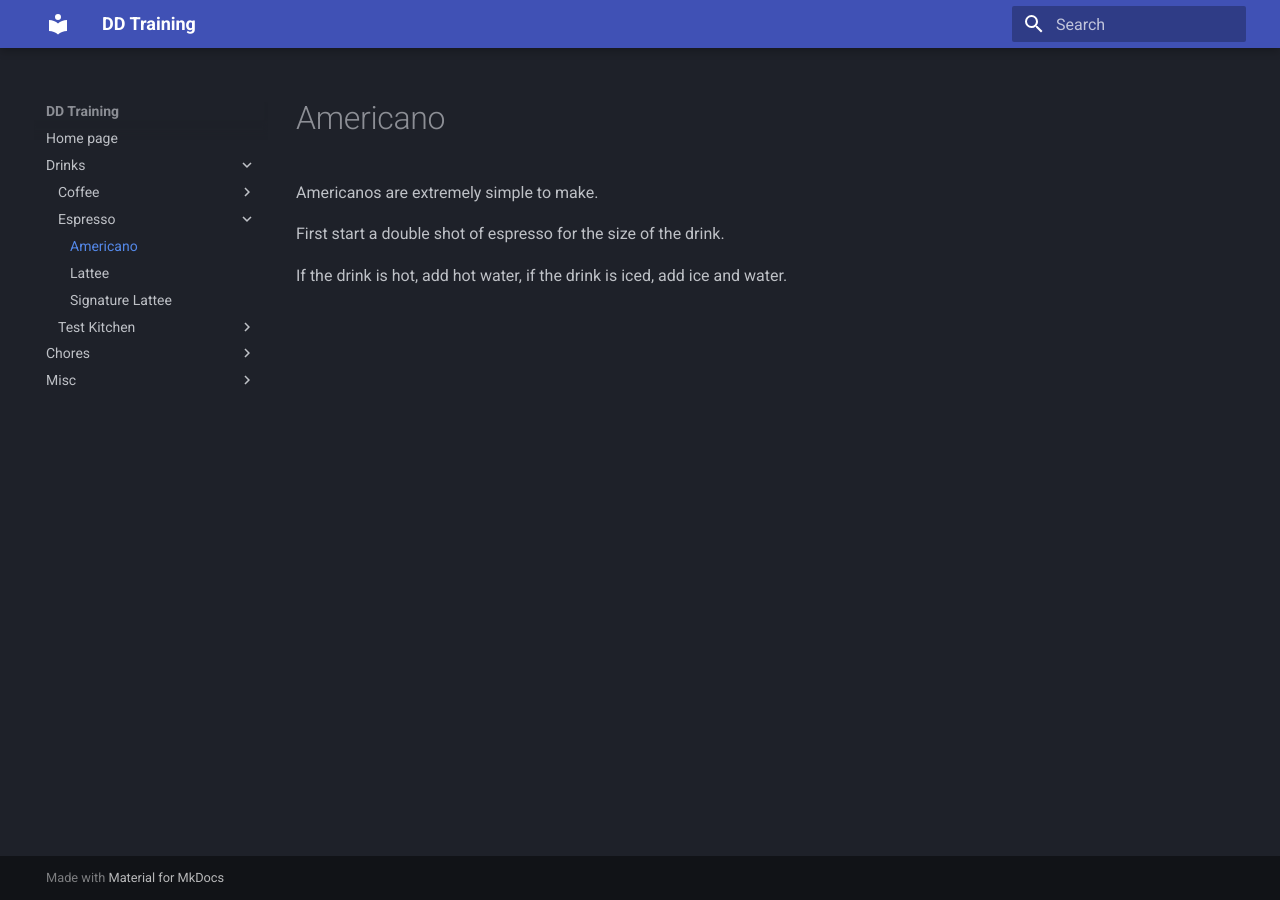
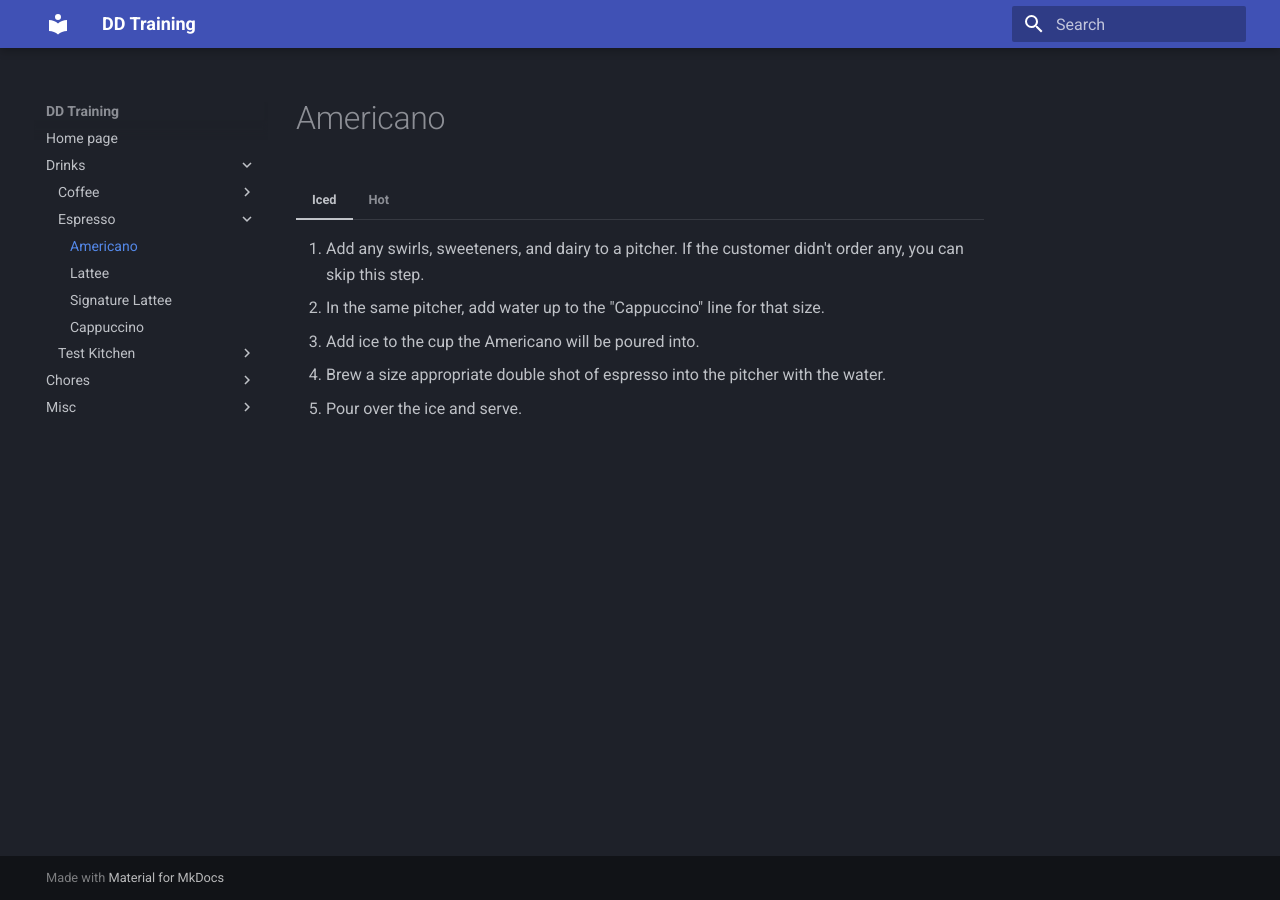
Before and after one commit to 46620/dd-training-site, an MkDocs documentation site: the page built from docs/drinks/espresso/americano.md, in a window 1280 px wide. Built offline with MkDocs 1.6.1 and Material for MkDocs 9.7.7, drawn with Linux system fonts in a browser that asks for light colours.

Commit message:
Update espresso drinks

```diff
--- a/docs/drinks/espresso/americano.md
+++ b/docs/drinks/espresso/americano.md
@@ -1,7 +1,13 @@
 # Americano
 
-Americanos are extremely simple to make.
-
-First start a double shot of espresso for the size of the drink.
-
-If the drink is hot, add hot water, if the drink is iced, add ice and water.
+=== "Iced"
+    1. Add any swirls, sweeteners, and dairy to a pitcher. If the customer didn't order any, you can skip this step.
+    2. In the same pitcher, add water up to the "Cappuccino" line for that size.
+    3. Add ice to the cup the Americano will be poured into.
+    4. Brew a size appropriate double shot of espresso into the pitcher with the water.
+    5. Pour over the ice and serve.
+=== "Hot"
+    1. Add any swirls, sweeteners, and dairy to a pitcher. If the customer didn't order any, you can skip this step.
+    2. Brew a size appropriate double shot of espresso into the pitcher with the swirls/dairy.
+    3. Pour into a cup and add hot water.
+    4. Serve.
--- a/mkdocs.yaml
+++ b/mkdocs.yaml
@@ -22,7 +22,7 @@ nav:
             - 'Americano': 'drinks/espresso/americano.md'
             - 'Lattee': 'drinks/espresso/latte.md'
             - 'Signature Lattee': 'drinks/espresso/signature-lattes.md'
-#            - 'Cappuccino': 'drinks/espresso/'
+            - 'Cappuccino': 'drinks/espresso/'
 #            - 'Macchiato': 'drinks/espresso/'
 #        - Frozen/Oasis:
 #            - 'Frozen Coffee': ''
@@ -44,6 +44,9 @@ nav:
             - 'Sandwich station': 'chores/cleaning/sandwich.md'
             - 'Coolatta machine': 'chores/cleaning/coolatta.md'
             - 'Travel Path': 'chores/cleaning/travel_path.md'
+            #        - Prep:
+            #            - 'Sandwich Station Prep': 'chores/prep/sandwich.md'
+            #            - 'Drinks': 'chores/prep/drinks.md'
         - Everything else:
             - 'Redbook': 'chores/misc/redbook.md'
     - Misc:
```
Also changed, not shown: docs/drinks/espresso/cappuccino.md (+17 -0 lines), docs/drinks/espresso/macchiato.md (+17 -0 lines).
